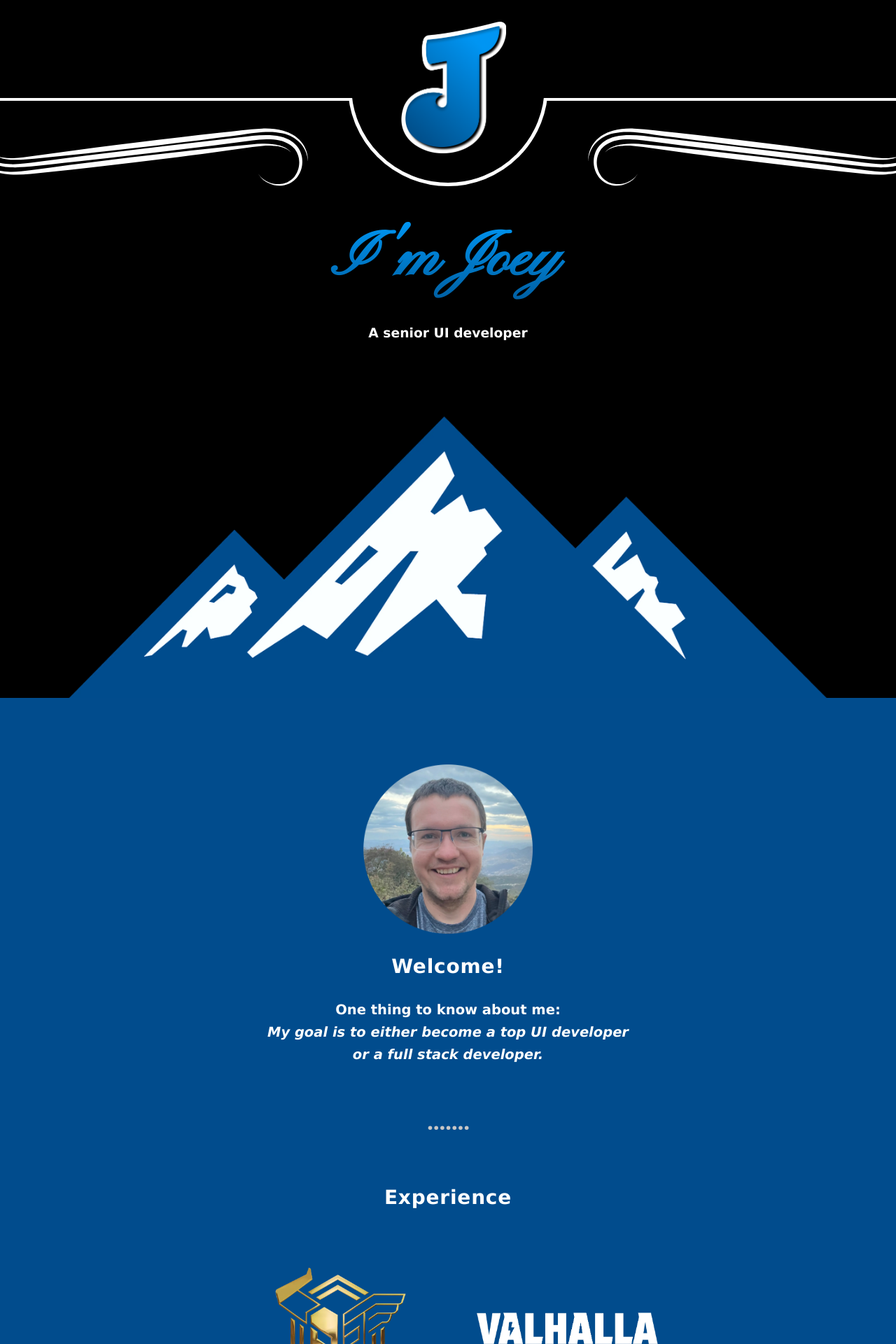
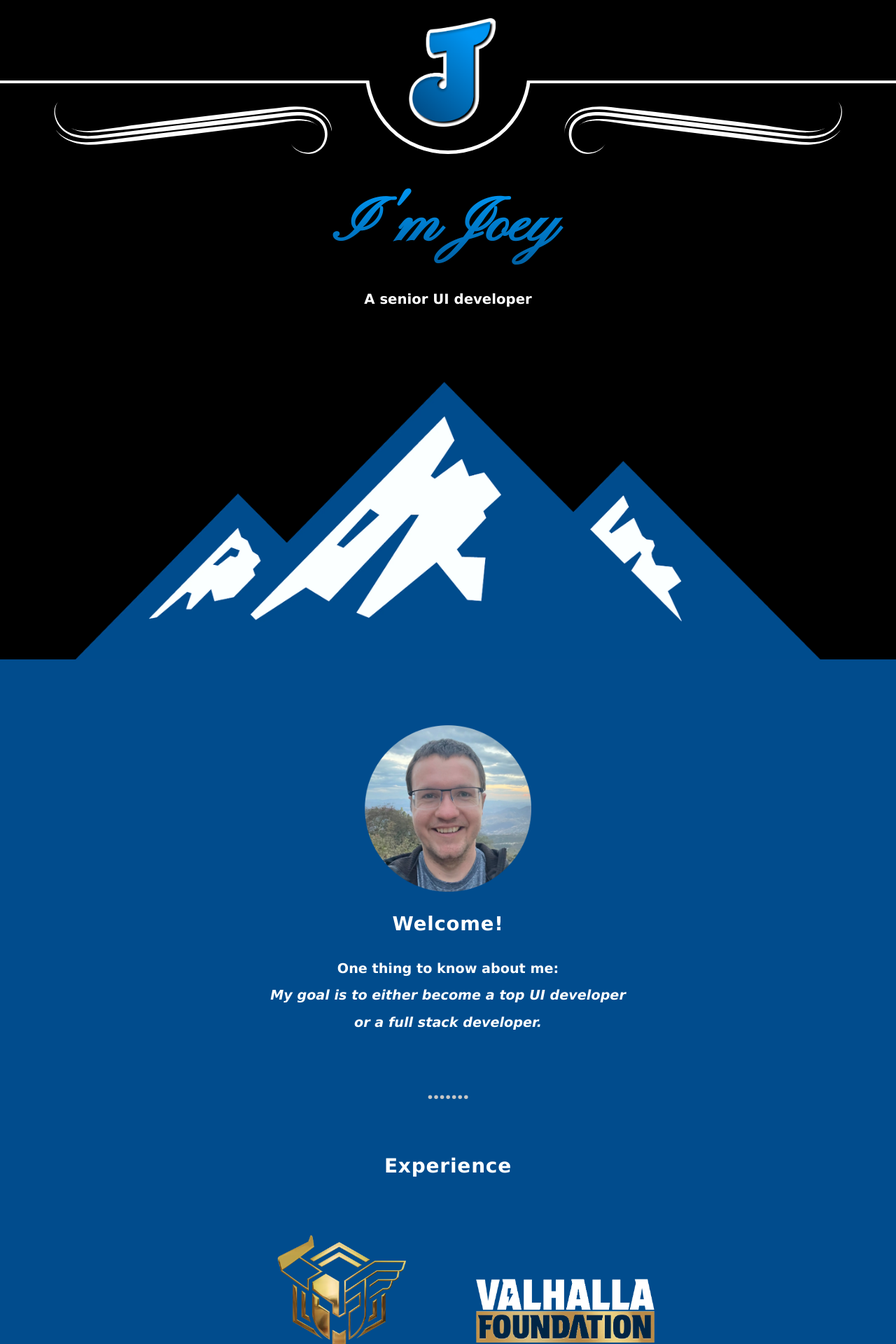
Before and after one commit to joeymcm2019/portfolio, a Next.js app: page / in a window 1280 px wide. Shown: the top 1920 px of the page at 70% size. Built offline with nearby package versions, Linux system fonts and the light colour scheme.

Commit message:
finished desktop sizing.

```diff
--- a/src/components/homepage/Homepage.module.scss
+++ b/src/components/homepage/Homepage.module.scss
@@ -1,3 +1,7 @@
+@use "../profile/SizeControl.scss" as *;
+
+$ultra_wide_break: 1908px;
+
 .container {
   position: relative;
   display: flex;
@@ -14,9 +18,41 @@
     top: 31px;
     z-index: 3;
 
+    @include dynamicControl(
+      (
+        margin-left: 15px,
+        top: 31px,
+      ),
+      $dynamic-start-point: $defaultDSP,
+      $dynamic-end-point: 1545.98px
+    );
+
+    @include ultraWideControl(
+      (
+        margin-left: 15px,
+        top: 31px,
+      ),
+      $start-point: $ultra_wide_break
+    );
+
     img {
       width: 150px;
       height: auto;
+
+      @include dynamicControl(
+        (
+          width: 150px,
+        ),
+        $dynamic-start-point: $defaultDSP,
+        $dynamic-end-point: 1545.98px
+      );
+
+      @include ultraWideControl(
+        (
+          width: 150px,
+        ),
+        $start-point: $ultra_wide_break
+      );
     }
   }
 }
@@ -26,6 +62,23 @@
   height: 280px;
   margin-bottom: -135px;
   animation: horizontal_reveal 2s ease-in-out;
+
+  @include dynamicControl(
+    (
+      height: 280px,
+      margin-bottom: -135px,
+    ),
+    $dynamic-start-point: $defaultDSP,
+    $dynamic-end-point: 1545.98px
+  );
+
+  @include ultraWideControl(
+    (
+      height: 280px,
+      margin-bottom: -135px,
+    ),
+    $start-point: $ultra_wide_break
+  );
 }
 
 .content {
@@ -35,13 +88,59 @@
   width: 100%;
   margin-top: 30px;
 
+  @include dynamicControl(
+    (
+      margin-top: 30px,
+    ),
+    $dynamic-start-point: $defaultDSP,
+    $dynamic-end-point: 1545.98px
+  );
+
+  @include ultraWideControl(
+    (
+      margin-top: 30px,
+    ),
+    $start-point: $ultra_wide_break
+  );
+
   .lines {
     display: flex;
     flex-direction: row;
     gap: 400px;
+
+    @include ultraWideControl(
+      (
+        gap: 400px,
+      ),
+      $start-point: $ultra_wide_break
+    );
+
+    @include dynamicControl(
+      (
+        gap: 400px,
+      ),
+      $dynamic-start-point: $defaultDSP,
+      $dynamic-end-point: 1545.98px
+    );
+
     svg {
       width: 480px;
       height: auto;
+
+      @include ultraWideControl(
+        (
+          width: 480px,
+        ),
+        $start-point: $ultra_wide_break
+      );
+
+      @include dynamicControl(
+        (
+          width: 480px,
+        ),
+        $dynamic-start-point: $defaultDSP,
+        $dynamic-end-point: 1545.98px
+      );
     }
 
     .line2 {
@@ -66,17 +165,74 @@
     width: 500px;
     height: 150px;
     margin-right: 10px;
+
+    @include dynamicControl(
+      (
+        width: 500px,
+        height: 150px,
+        margin-right: 10px,
+        margin-top: 45px,
+        font-size: 90px,
+      ),
+      $dynamic-start-point: $defaultDSP,
+      $dynamic-end-point: 1300.98px
+    );
+
+    @include ultraWideControl(
+      (
+        width: 500px,
+        height: 150px,
+        margin-right: 10px,
+        margin-top: 45px,
+        font-size: 90px,
+      ),
+      $start-point: $ultra_wide_break
+    );
   }
 
   .title {
     margin-top: 0px;
     margin-right: 0px;
+
+    @include dynamicControl(
+      (
+        margin-top: 0px,
+        margin-right: 0px,
+        font-size: 20px,
+      ),
+      $dynamic-start-point: $defaultDSP,
+      $dynamic-end-point: 1300.98px
+    );
+
+    @include ultraWideControl(
+      (
+        font-size: 20px,
+      ),
+      $start-point: $ultra_wide_break
+    );
   }
 
   .mountain {
     margin-top: 90px;
     width: 1200px;
     height: auto;
+
+    @include dynamicControl(
+      (
+        margin-top: 90px,
+        width: 1200px,
+      ),
+      $dynamic-start-point: $defaultDSP,
+      $dynamic-end-point: 1300.98px
+    );
+
+    @include ultraWideControl(
+      (
+        margin-top: 90px,
+        width: 1200px,
+      ),
+      $start-point: $ultra_wide_break
+    );
   }
 }
 
--- a/src/components/profile/Profile.module.scss
+++ b/src/components/profile/Profile.module.scss
@@ -1,4 +1,6 @@
 @use "./SizeControl.scss" as *;
+
+$ultra_wide_break: 1908px;
 
 .container {
   margin-top: -5px;
@@ -8,6 +10,21 @@
   align-items: center;
   background-color: #014c8d;
   padding-bottom: 250px;
+
+  @include dynamicControl(
+    (
+      padding-bottom: 250px,
+    ),
+    $dynamic-start-point: $defaultDSP,
+    $dynamic-end-point: 1300.98px
+  );
+
+  @include ultraWideControl(
+    (
+      margin-top: -5px,
+    ),
+    $start-point: $ultra_wide_break
+  );
 
   .content {
     display: flex;
@@ -19,10 +36,44 @@
       width: 242px;
       height: auto;
       margin-top: 95px;
+
+      @include dynamicControl(
+        (
+          margin-top: 95px,
+          width: 242px,
+        ),
+        $dynamic-start-point: $defaultDSP,
+        $dynamic-end-point: 1300.98px
+      );
+
+      @include ultraWideControl(
+        (
+          margin-top: 95px,
+          width: 242px,
+        ),
+        $start-point: $ultra_wide_break
+      );
     }
 
     .welcome {
       margin-top: 30px;
+
+      @include dynamicControl(
+        (
+          margin-top: 30px,
+          font-size: 28px,
+        ),
+        $dynamic-start-point: $defaultDSP,
+        $dynamic-end-point: 1300.98px
+      );
+
+      @include ultraWideControl(
+        (
+          margin-top: 30px,
+          font-size: 28px,
+        ),
+        $start-point: $ultra_wide_break
+      );
     }
 
     .intro_text {
@@ -30,8 +81,24 @@
       flex-direction: column;
       align-items: center;
       line-height: 200%;
+
       .intro {
         margin-top: 30px;
+
+        @include dynamicControl(
+          (
+            margin-top: 30px,
+          ),
+          $dynamic-start-point: $defaultDSP,
+          $dynamic-end-point: 1300.98px
+        );
+
+        @include ultraWideControl(
+          (
+            margin-top: 30px,
+          ),
+          $start-point: $ultra_wide_break
+        );
       }
 
       .goal {
@@ -42,14 +109,82 @@
         font-style: italic;
         font-weight: bold;
       }
+
+      h4 {
+        line-height: 200%;
+
+        @include dynamicControl(
+          (
+            font-size: 19.5px,
+          ),
+          $dynamic-start-point: $defaultDSP,
+          $dynamic-end-point: 1300.98px
+        );
+
+        @include ultraWideControl(
+          (
+            font-size: 19.5px,
+          ),
+          $start-point: $ultra_wide_break
+        );
+      }
     }
 
     .dots {
       margin-top: 70px;
+
+      @include dynamicControl(
+        (
+          margin-top: 70px,
+        ),
+        $dynamic-start-point: $defaultDSP,
+        $dynamic-end-point: 1300.98px
+      );
+
+      @include ultraWideControl(
+        (
+          margin-top: 70px,
+        ),
+        $start-point: $ultra_wide_break
+      );
+
+      svg {
+        height: auto;
+
+        @include dynamicControl(
+          (
+            width: 59px,
+          ),
+          $dynamic-start-point: $defaultDSP,
+          $dynamic-end-point: 1300.98px
+        );
+
+        @include ultraWideControl(
+          (
+            width: 59px,
+          ),
+          $start-point: $ultra_wide_break
+        );
+      }
     }
 
     .experience {
       margin-top: 70px;
+
+      @include dynamicControl(
+        (
+          margin-top: 70px,
+        ),
+        $dynamic-start-point: $defaultDSP,
+        $dynamic-end-point: 1300.98px
+      );
+
+      @include ultraWideControl(
+        (
+          margin-top: 70px,
+        ),
+        $start-point: $ultra_wide_break
+      );
     }
 
     .logos {
@@ -60,9 +195,19 @@
       gap: 50px;
       z-index: 2;
 
+      @include dynamicControl(
+        (
+          margin-top: 60px,
+          gap: 50px,
+        ),
+        $dynamic-start-point: $defaultDSP,
+        $dynamic-end-point: 1300.98px
+      );
+
       @include ultraWideControl(
         (
           margin-top: 60px,
+          gap: 50px,
         )
       );
 
@@ -89,21 +234,74 @@
           width: 290px;
           height: auto;
           user-select: none;
+
+          @include dynamicControl(
+            (
+              width: 290px,
+            ),
+            $dynamic-start-point: $defaultDSP,
+            $dynamic-end-point: 1300.98px
+          );
+
+          @include ultraWideControl(
+            (
+              width: 290px,
+            ),
+            $start-point: $ultra_wide_break
+          );
         }
 
         .valhalla {
           width: 261px;
           height: 94px;
           user-select: none;
+
+          @include dynamicControl(
+            (
+              width: 261px,
+              height: 94px,
+            ),
+            $dynamic-start-point: $defaultDSP,
+            $dynamic-end-point: 1300.98px
+          );
+
+          @include ultraWideControl(
+            (
+              width: 261px,
+              height: 94px,
+            ),
+            $start-point: $ultra_wide_break
+          );
         }
       }
     }
 
     .role {
-      width: 800px;
+      width: 1000px;
       margin-top: 20px;
       text-align: center;
       z-index: 3;
+
+      line-height: 150% !important;
+
+      @include dynamicControl(
+        (
+          width: 1000px,
+          margin-top: 20px,
+          font-size: 19.5px,
+        ),
+        $dynamic-start-point: $defaultDSP,
+        $dynamic-end-point: 1300.98px
+      );
+
+      @include ultraWideControl(
+        (
+          width: 1000px,
+          margin-top: 20px,
+          font-size: 19.5px,
+        ),
+        $start-point: $ultra_wide_break
+      );
 
       a {
         color: var(--color-aTag);
@@ -121,6 +319,7 @@
       @include dynamicControl(
         (
           margin-top: -50px,
+          padding-bottom: 100px,
         )
       );
     }
@@ -130,19 +329,71 @@
       top: 220px;
       width: 100%;
       height: 100%;
-      //background-color: #5e5e5e;
+
+      @include dynamicControl(
+        (
+          top: 220px,
+        ),
+        $dynamic-start-point: $defaultDSP,
+        $dynamic-end-point: 1300.98px
+      );
+
+      @include ultraWideControl(
+        (
+          top: 220px,
+        ),
+        $start-point: $ultra_wide_break
+      );
     }
 
     .blue_gap {
       margin-top: 39px;
+
+      @include dynamicControl(
+        (
+          margin-top: 39px,
+        ),
+        $dynamic-start-point: $defaultDSP,
+        $dynamic-end-point: 1300.98px
+      );
+
+      @include ultraWideControl(
+        (
+          margin-top: 39px,
+        ),
+        $start-point: $ultra_wide_break
+      );
     }
 
     .experience_break {
-      margin-bottom: -140px;
+      @include dynamicControl(
+        (
+          margin-bottom: -110px,
+        ),
+        $dynamic-start-point: $defaultDSP,
+        $dynamic-end-point: 1300.98px
+      );
+
+      margin-bottom: -125px;
     }
 
     .first_section {
       margin-top: 80px;
+
+      @include dynamicControl(
+        (
+          margin-top: 80px,
+        ),
+        $dynamic-start-point: $defaultDSP,
+        $dynamic-end-point: 1300.98px
+      );
+
+      @include ultraWideControl(
+        (
+          margin-top: 80px,
+        ),
+        $start-point: $ultra_wide_break
+      );
     }
   }
 }
--- a/src/components/topnavbar/Topnavbar.module.scss
+++ b/src/components/topnavbar/Topnavbar.module.scss
@@ -1,3 +1,7 @@
+@use "../profile/SizeControl.scss" as *;
+
+$ultra_wide_break: 1908px;
+
 .container {
   position: relative;
   display: flex;
@@ -6,8 +10,30 @@
   width: 100%;
   z-index: 1;
   background-color: rgb(0, 0, 0);
+  border-bottom: 4px solid #fff;
 
-  border-bottom: 4px solid #fff;
+  @include ultraWideControl(
+    (
+      height: 144px,
+    ),
+    $start-point: $ultra_wide_break
+  );
+
+  @include dynamicControl(
+    (
+      height: 144px,
+    ),
+    $dynamic-start-point: $defaultDSP,
+    $dynamic-end-point: 1545.98px
+  );
+
+  @media (min-width: $defaultDSP) and (max-width: 1545.98px) {
+    height: 9.32vw;
+  }
+
+  @media (min-width: $ultra_wide_break) {
+    border-bottom: 0.21vw solid #fff;
+  }
 
   .circle {
     width: 286px;
@@ -19,8 +45,30 @@
     top: -20px;
     z-index: 2;
     border-radius: 50%;
+    border: 5px solid #fff;
 
-    border: 5px solid #fff;
+    @include ultraWideControl(
+      (
+        width: 286px,
+        height: 286px,
+        top: -20px,
+      ),
+      $start-point: $ultra_wide_break
+    );
+
+    @include dynamicControl(
+      (
+        width: 286px,
+        height: 286px,
+        top: -20px,
+      ),
+      $dynamic-start-point: $defaultDSP,
+      $dynamic-end-point: 1545.98px
+    );
+
+    @media (min-width: $ultra_wide_break) {
+      border: 0.26vw solid #fff;
+    }
   }
 
   .block_layer {
@@ -31,5 +79,18 @@
     left: 50%;
     transform: translateX(-50%);
     z-index: 3;
+
+    @media (min-width: $defaultDSP) and (max-width: 1545.98px) {
+      height: calc(9.32vw - 4px);
+      width: 20.71vw;
+    }
+
+    @include ultraWideControl(
+      (
+        width: 320px,
+        height: 140px,
+      ),
+      $start-point: $ultra_wide_break
+    );
   }
 }
--- a/src/components/typography/Typography.module.scss
+++ b/src/components/typography/Typography.module.scss
@@ -9,6 +9,10 @@
 .h2 {
   font-size: 28px;
   letter-spacing: 0.8px;
+}
+
+.h3 {
+  font-size: 20px;
 }
 
 .h4 {
```
Also changed, not shown: src/components/homepage/Homepage.tsx (+1 -17 lines).
